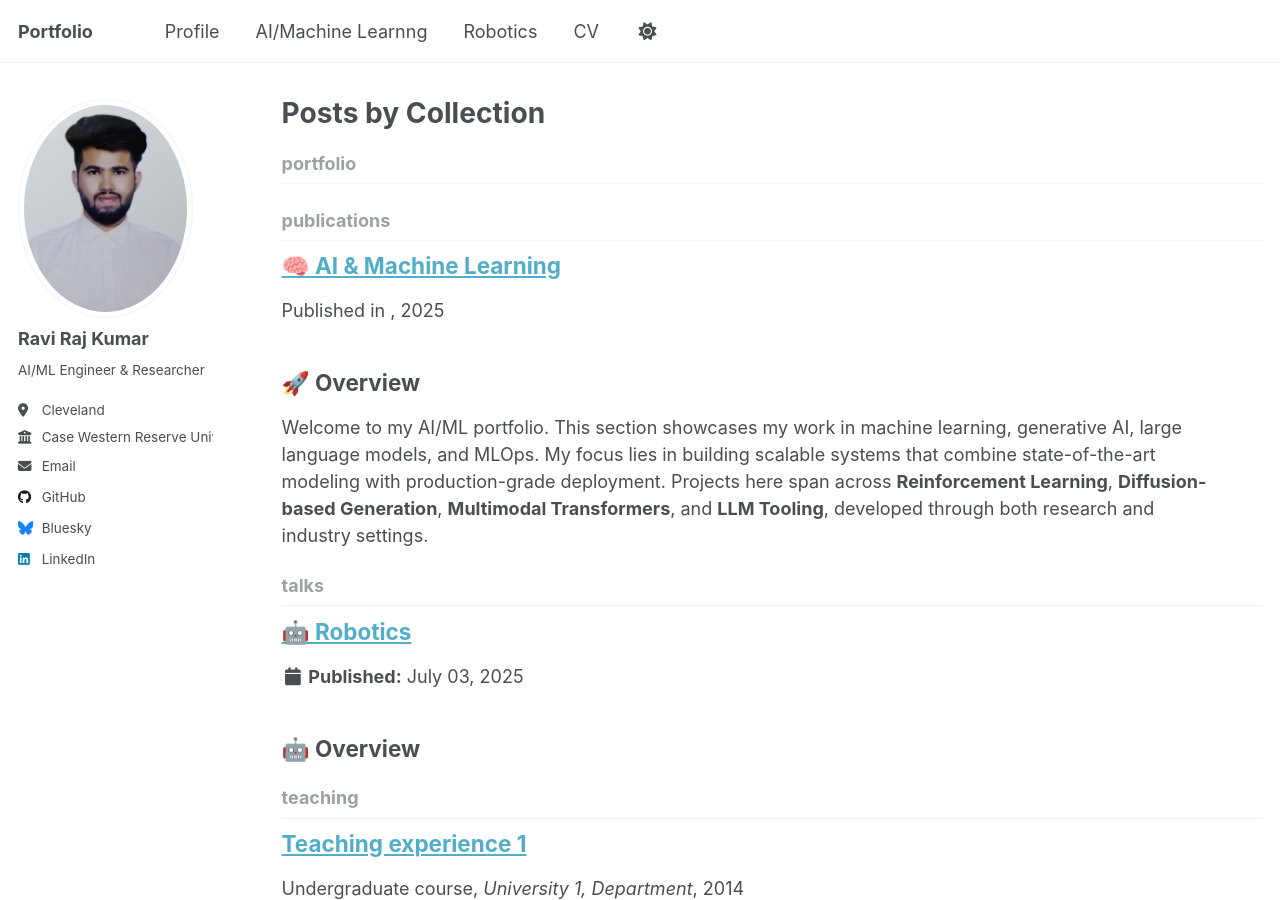
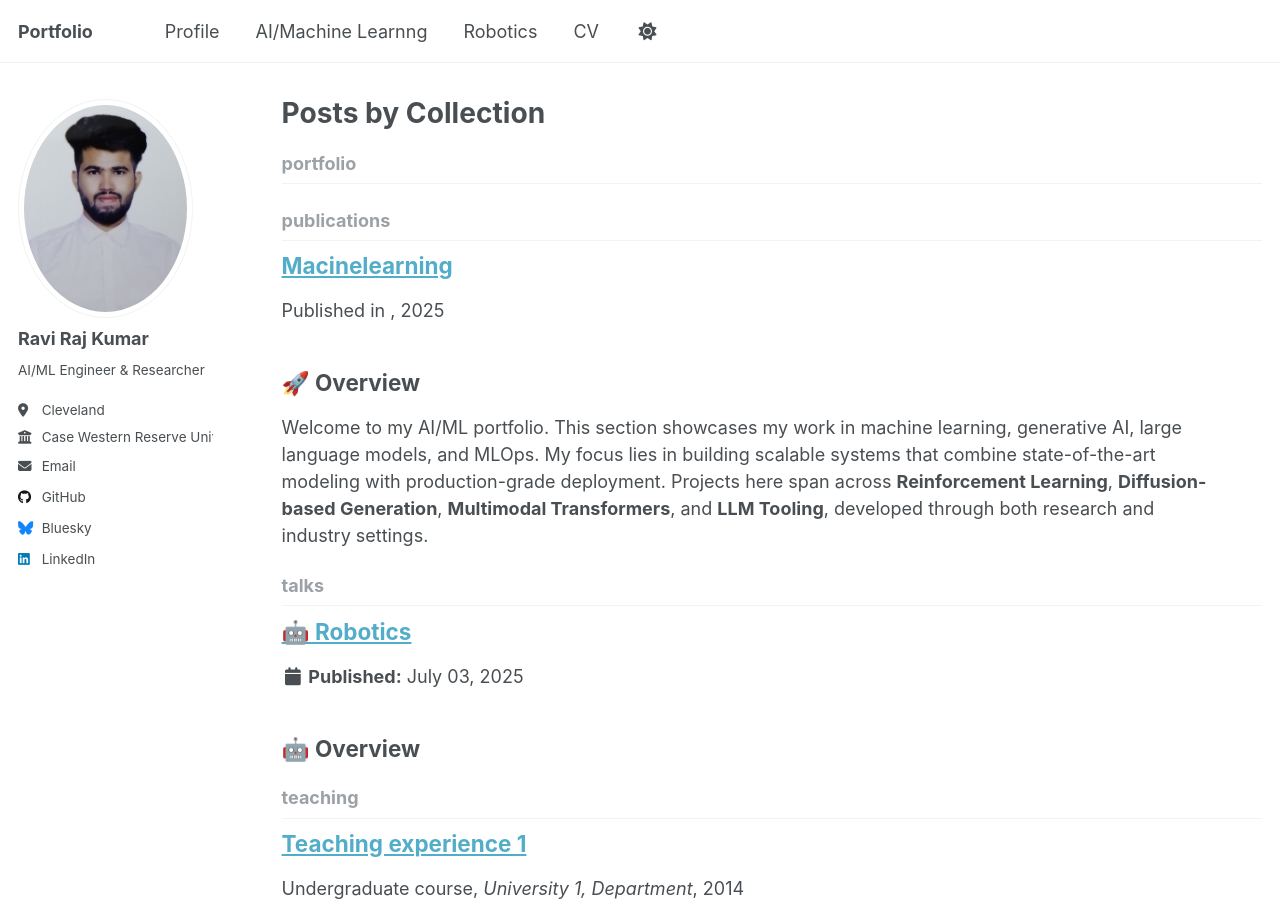
Before and after one commit to raviraj988/raviraj988.github.io, a Jekyll site: the page built from _pages/collection-archive.html, in a window 1280 px wide and 900 px high. Built offline with Jekyll 4.4.1, drawn with Linux system fonts in a browser that asks for light colours.

Commit message:
Update macinelearning.html

```diff
--- a/_publications/macinelearning.html
+++ b/_publications/macinelearning.html
@@ -1,5 +1,4 @@
 ---
-title: "🧠 AI & Machine Learning"
 layout: page
 permalink: /ai-ml/
 ---
```
